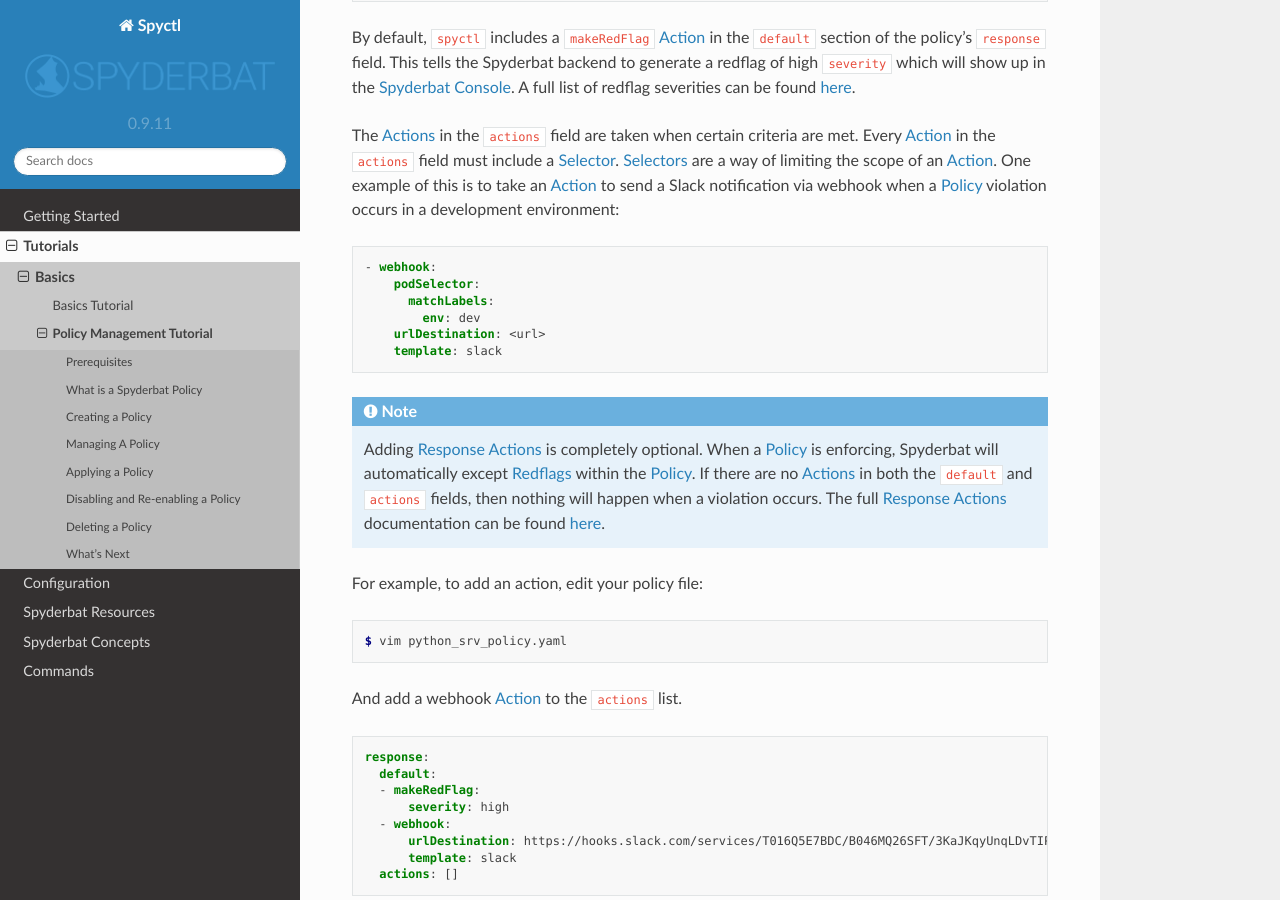
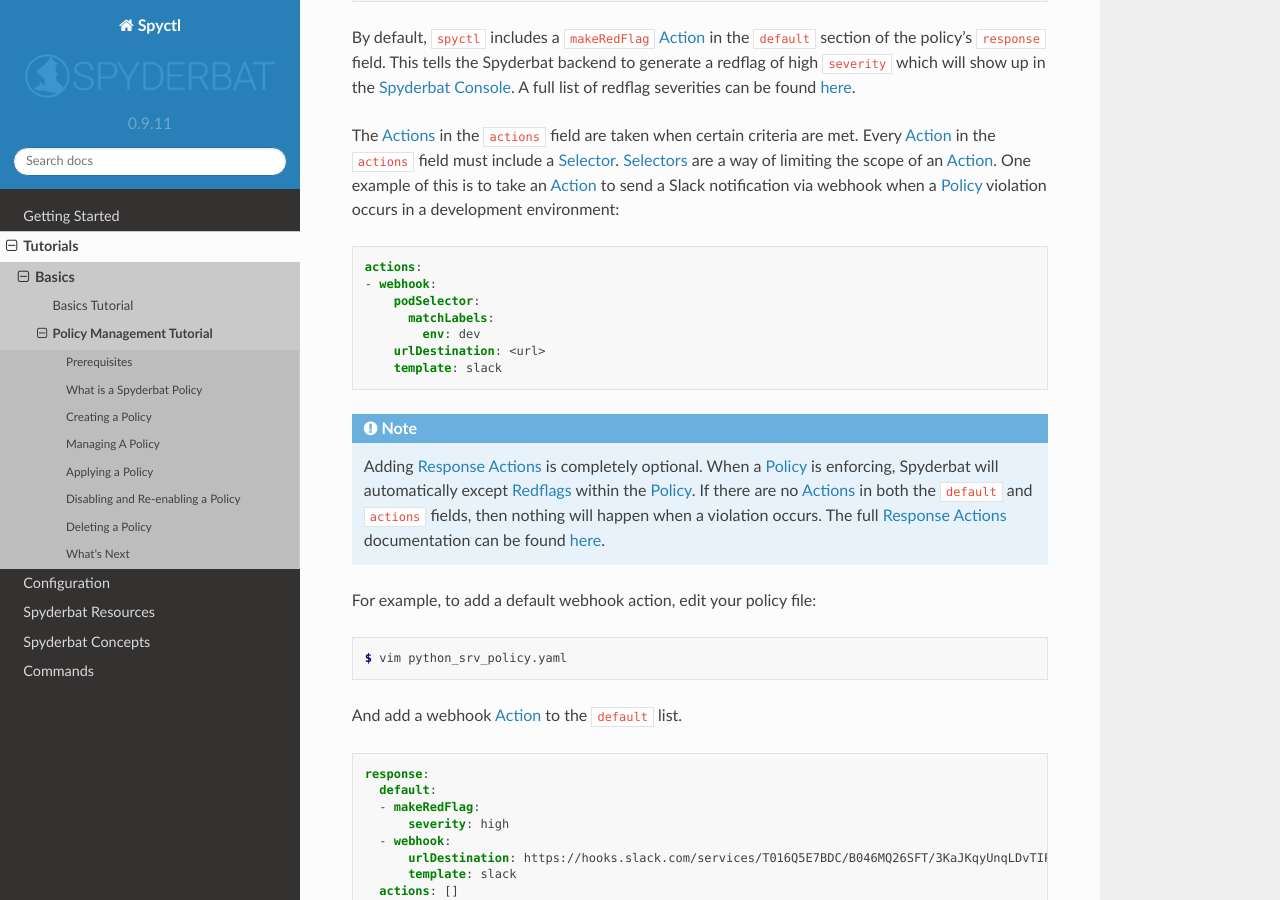
Before and after one commit to spyderbat/spyctl, a Sphinx documentation site: the page built from docs/tutorials/policy_management.rst, in a window 1280 px wide and 900 px high, scrolled down 2108 px. Built offline with Sphinx 7.4.7 and the Read the Docs theme 2.0.0, drawn with Linux system fonts in a browser that asks for light colours.

Commit message:
minor update to policy management tutorial

```diff
--- a/docs/tutorials/policy_management.rst
+++ b/docs/tutorials/policy_management.rst
@@ -112,6 +112,7 @@
 
 .. code-block:: yaml
 
+    actions:
     - webhook:
         podSelector:
           matchLabels:
@@ -126,13 +127,13 @@
     will happen when a violation occurs. The full
     |responses| documentation can be found :ref:`here<Response_Actions>`.
 
-For example, to add an action, edit your policy file:
+For example, to add a default webhook action, edit your policy file:
 
 .. code-block:: console
 
     $ vim python_srv_policy.yaml
 
-And add a webhook |action| to the ``actions`` list.
+And add a webhook |action| to the ``default`` list.
 
 .. code-block:: yaml
 
```
